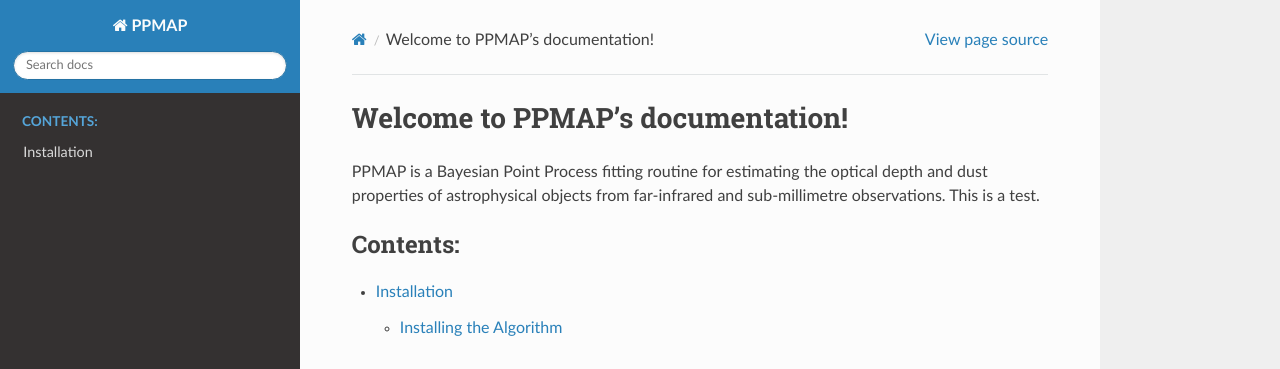
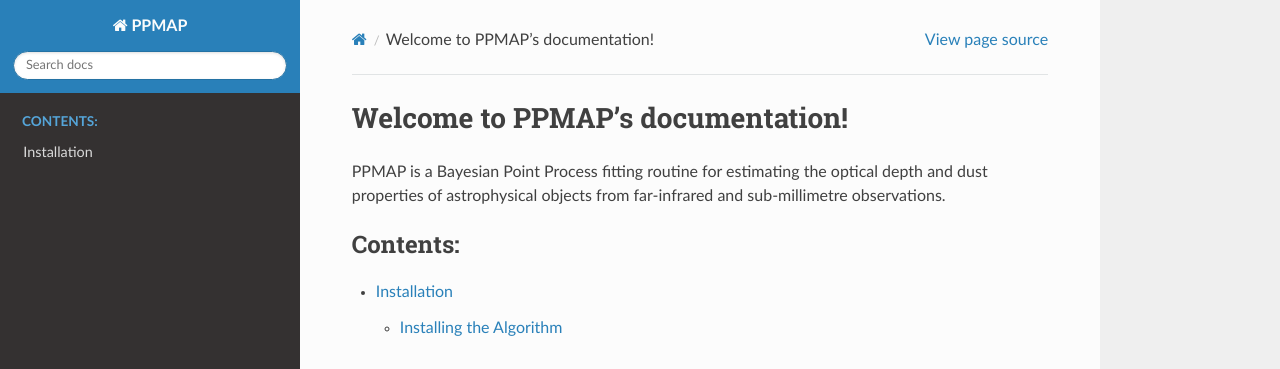
Before and after one commit to ahoward-cf/ppmap, a Sphinx documentation site: the page built from docs/source/index.rst, in a window 1280 px wide. Shown: the top 369 px of the page. Built offline with Sphinx 7.4.7 and the Read the Docs theme 2.0.0, drawn with Linux system fonts in a browser that asks for light colours.

Commit message:
Fixed some typos and formatting

```diff
--- a/docs/source/index.rst
+++ b/docs/source/index.rst
@@ -6,7 +6,7 @@
 Welcome to PPMAP's documentation!
 =================================
 
-PPMAP is a Bayesian Point Process fitting routine for estimating the optical depth and dust properties of astrophysical objects from far-infrared and sub-millimetre observations. This is a test.
+PPMAP is a Bayesian Point Process fitting routine for estimating the optical depth and dust properties of astrophysical objects from far-infrared and sub-millimetre observations.
 
 .. toctree::
    :maxdepth: 2
--- a/docs/source/installation.rst
+++ b/docs/source/installation.rst
@@ -13,12 +13,12 @@
 To install:
 
 * Clone the repository to the desired directory in your cluster ``/home/[USERNAME]/`` space.
-.. note:: After cloning, you should have a ``ppmap/`` directory with the path ``/home/[USERNAME]/ppmap/``, which contains a futher ``source/`` directory and ``templates/`` directory. If you cloned the repository in a location other than  ``/home/[USERNAME]/``, make a note of this address **without** the `ppmap/`` direcotry (e.g. ``/home/[USERNAME]/some/other/path/``) and see the **Warning** below.
+.. note:: After cloning, you should have a ``ppmap/`` directory with the path ``/home/[USERNAME]/ppmap/``, which contains a futher ``source/`` directory and ``templates/`` directory. If you cloned the repository in a location other than  ``/home/[USERNAME]/``, make a note of this address **without** the ``ppmap/`` direcotry (e.g. ``/home/[USERNAME]/some/other/path/``) and see the **Warning** below.
 * Open the makefile in a text editor and edit the ``USRNAME`` variable with your Hawk username (e.g. c.c1234567).
 .. warning:: If the ``ppmap`` directory is located somewhere other than ``/home/[USERNAME]/``, you will need to go into the ``/ppmap/templates/`` directory and open ``template_run_ppmap.sh`` in a text editor. You will then need to edit the line ``code=`` variable from ``code=${HOME}/ppmap/bin/ppmap`` to include the directory you copied above (e.g. ``code=/home/[USERNAME]/some/other/path/ppmap/bin/ppmap``). Do not be concerned that the ``ppmap/`` directory does not contain a ``bin/`` directory yet. One will be created during the installation process.
 * Move into the ``ppmap/`` directory and run the makefile:
 
-..code-block:: shell
+.. code-block:: shell
 
 	make
 
```
